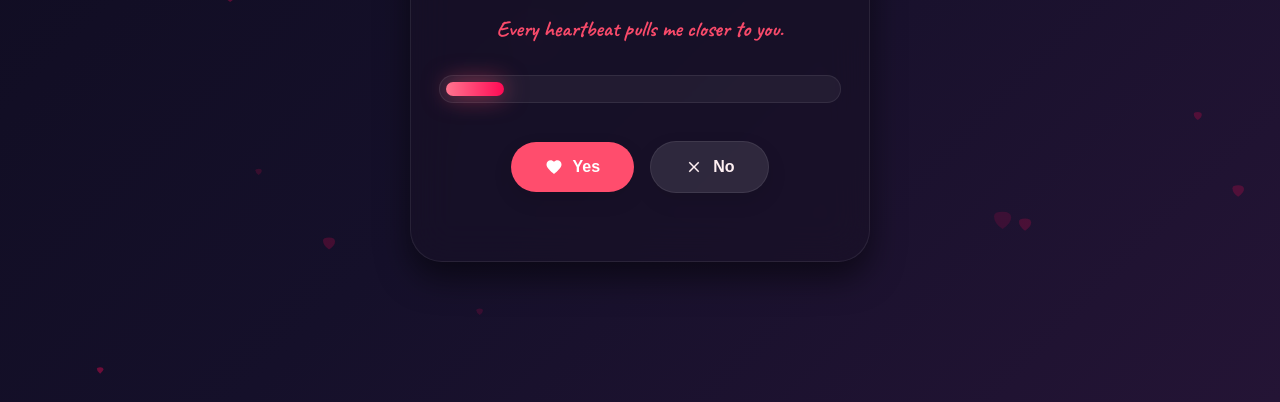
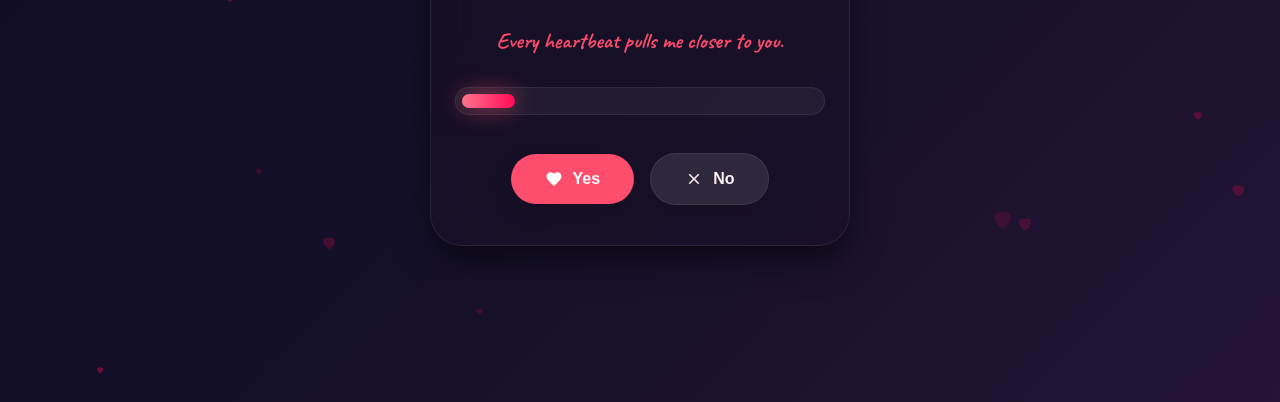
Before and after one commit to rahulchhetri-maker/Love, a plain HTML site: page index.html in a window 1280 px wide. Shown: the part 398-800 px from the top of the page. Drawn offline with Linux system fonts and the light colour scheme.

Commit message:
Still Fixing

```diff
--- a/index.html
+++ b/index.html
@@ -140,7 +140,7 @@
             position: relative;
             z-index: 10;
             width: 92%;
-            max-width: 460px;
+            max-width: 420px;
             min-height: auto;
             perspective: 1000px;
             margin: 0 auto;
@@ -148,18 +148,19 @@
 
         .card {
             width: 100%;
-            min-height: 520px;
+            min-height: auto;
             background: var(--glass-bg);
             border: 1px solid var(--glass-border);
             backdrop-filter: blur(20px);
             border-radius: 32px;
-            padding: 36px 28px;
+            padding: 32px 24px;
             text-align: center;
             box-shadow: var(--shadow);
             display: flex;
             flex-direction: column;
-            justify-content: space-between;
+            justify-content: flex-start;
             align-items: center;
+            gap: 18px;
             transition: transform 0.8s cubic-bezier(0.175, 0.885, 0.32, 1.275), background 0.5s, border-color 0.4s;
             position: relative;
         }
```
